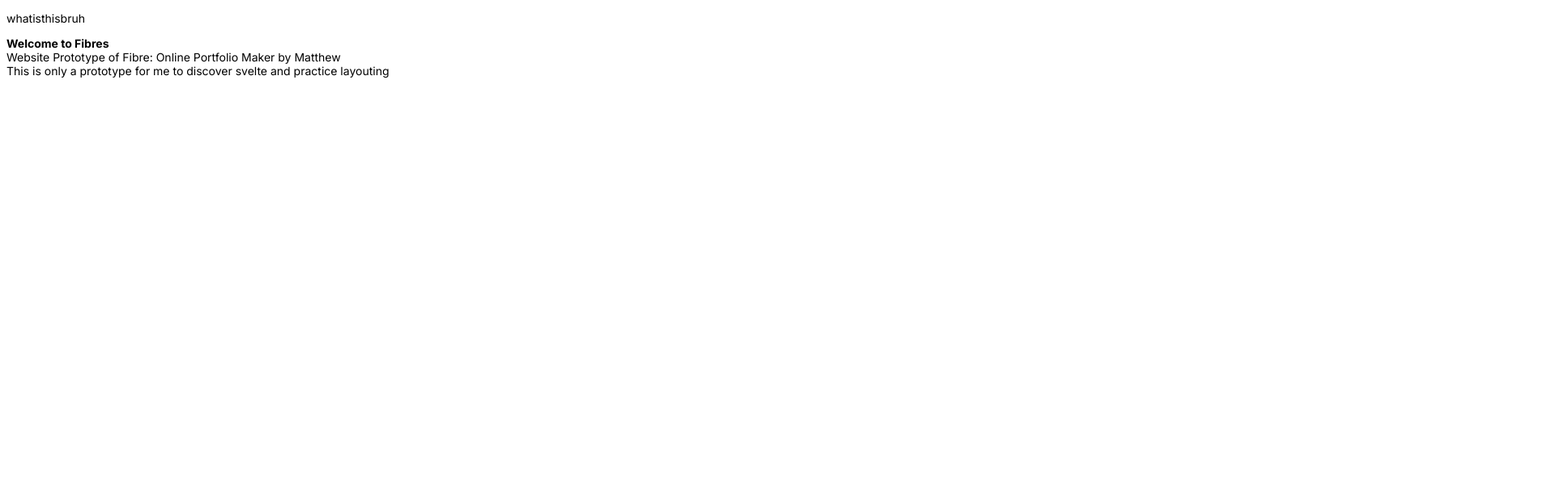
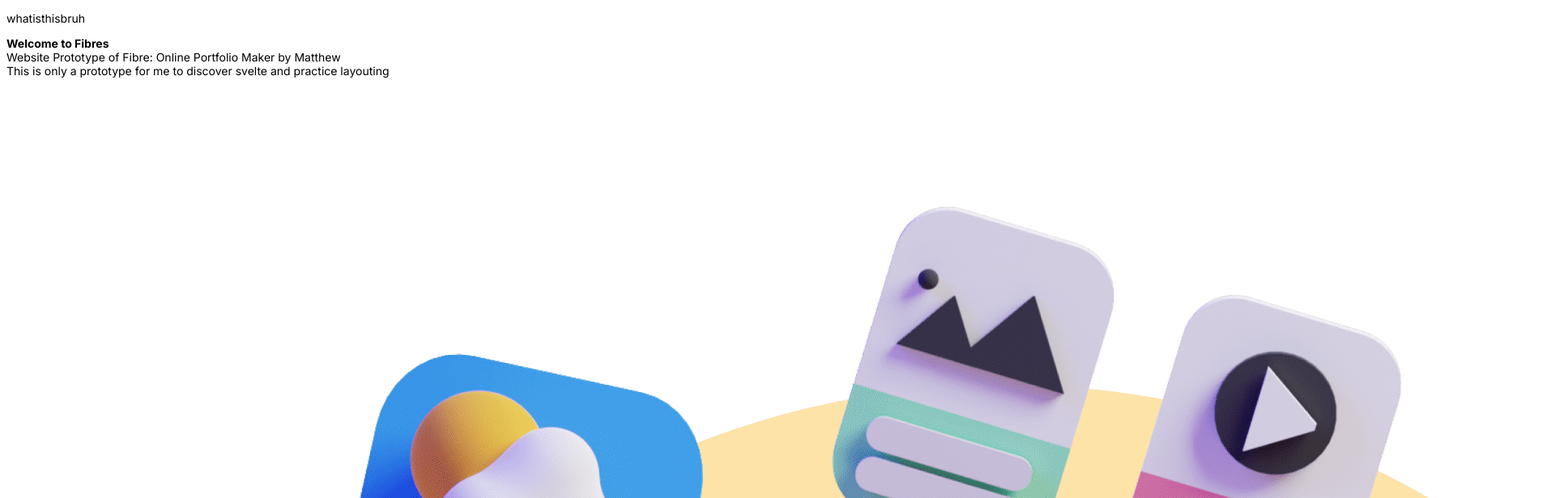
Before and after one commit to MatthewEvan/codewell-fiber-landing-page, a SvelteKit app: page / in a window 1280 px wide. Shown: the top 616 px of the page at 81% size, 1920 px wide, since content can reach past the window. Built offline with nearby package versions, Linux system fonts and the light colour scheme.

Commit message:
Importing and testing image routing

```diff
--- a/src/routes/+page.svelte
+++ b/src/routes/+page.svelte
@@ -3,6 +3,7 @@
 	import Nav from './components/nav.svelte';
 
   // src and links
+	import HeadingImage from "$lib/assets/hero-Illustration.png"
 
   // logic and functions
 </script>
@@ -13,6 +14,7 @@
 		<h1>Welcome to Fibres</h1>
 		<p>Website Prototype of Fibre: Online Portfolio Maker by Matthew</p>
 		<p>This is only a prototype for me to discover svelte and practice layouting</p>
+		<img src={HeadingImage} alt="what the hell">
 	</main>
 	<footer></footer>
 </body>
```
